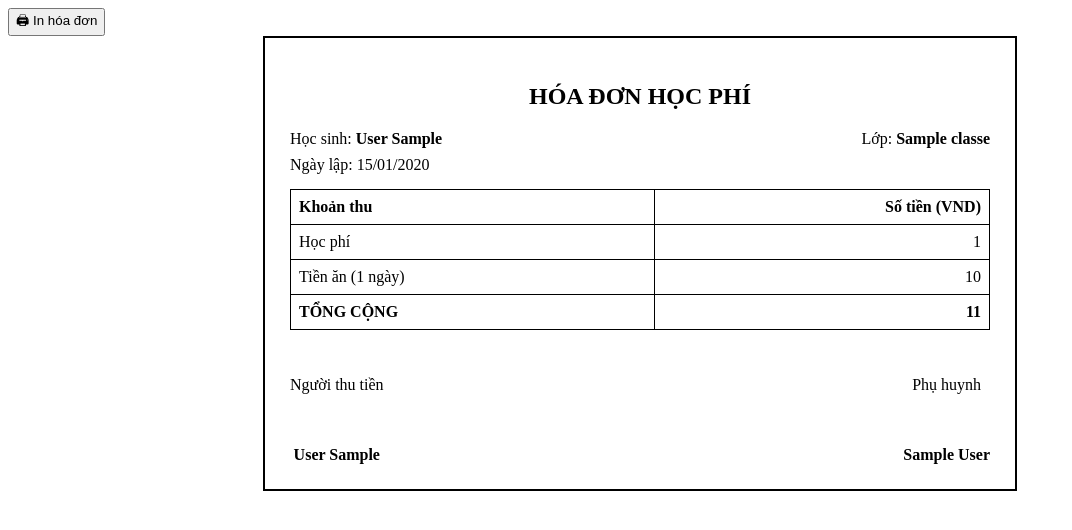
After one commit to PhamNguyenTuanHung/BTLCNPM, a Flask app: page /invoice/1 in a window 1280 px wide. The commit adds this page. Shown: the top 530 px of the page, without its empty margins (0-1072 px from the left). Run offline with Flask 3, Linux system fonts and the light colour scheme; tables that the repository leaves empty hold one stand-in row (values such as "Sample post").

Commit message:
gộp nhánh Huy

```diff
--- a/QuanLyHocSinh/dao.py
+++ b/QuanLyHocSinh/dao.py
@@ -469,7 +469,7 @@ def load_financial_records(month=None, year=None):
     """
 
     # Lấy cấu hình hệ thống
-    base_tuition = get_system_config('tuition', default=3000000)
+    base_tuition = get_system_config('tuition', default=500000)
     meal_cost_per_day = get_system_config('mealFee', default=50000)
 
     query = (
@@ -567,7 +567,6 @@ def pay_invoice(invoice_id):
 
     # ===== THANH TOÁN =====
     invoice.paymentDate = datetime.now()
-    invoice.is_paid = True  # nếu có field này
     db.session.commit()
 
     return {
@@ -607,6 +606,27 @@ def generate_monthly_invoices(tuition, meal_fee):
         db.session.add(invoice)
 
     db.session.commit()
+
+def get_invoice_data(invoice_id):
+    invoice = Invoice.query.get(invoice_id)
+
+    if not invoice:
+        return None
+
+    student = invoice.student  # dùng relationship
+
+    # normalize dữ liệu (tránh None trong template)
+    invoice.tuition = invoice.tuition or 0
+    invoice.mealFee = invoice.mealFee or 0
+    invoice.mealDays = invoice.mealDays or 0
+    invoice.total = invoice.total or (
+        invoice.tuition + invoice.mealFee
+    )
+
+    return {
+        "student": student,
+        "invoice": invoice
+    }
 
 
 # ==================== CLASS FUNCTIONS ====================
--- a/QuanLyHocSinh/index.py
+++ b/QuanLyHocSinh/index.py
@@ -3,7 +3,7 @@
 from sqlalchemy import false
 
 from QuanLyHocSinh import admin
-from flask import render_template, request, redirect, jsonify
+from flask import render_template, request, redirect, jsonify, abort
 from flask_login import login_user, logout_user, current_user, login_required
 
 from QuanLyHocSinh import app, dao, login as login_manager, db
@@ -367,6 +367,19 @@ def tuition():
         base_tuition=base_tuition
     )
 
+# ==================== INVOICE ROUTES ====================
+@app.route('/invoice/<int:invoice_id>')
+def invoice(invoice_id):
+    data = dao.get_invoice_data(invoice_id)
+    print(data.get('invoice'))
+    if not data:
+        abort(404)
+
+    return render_template(
+        'invoice.html',
+        student=data['student'],
+        invoice=data['invoice']
+    )
 
 from datetime import datetime, date
 
--- a/QuanLyHocSinh/model.py
+++ b/QuanLyHocSinh/model.py
@@ -131,20 +131,17 @@ class MealAttendance(BaseModel):
 class Invoice(BaseModel):
     __tablename__ = 'invoices'
 
-    # Thời gian áp dụng
-    month = Column(Integer, nullable=False)   # 1–12
+    month = Column(Integer, nullable=False)
     year = Column(Integer, nullable=False)
 
-    # Học phí & tiền ăn
     tuition = Column(Float, nullable=True)
     mealDays = Column(Integer, default=0)
     mealFee = Column(Float, nullable=True)
+
     total = Column(Float, nullable=True)
 
-    # Thanh toán
     paymentDate = Column(DateTime, nullable=True)
 
-    # Quan hệ
     student_id = Column(Integer, ForeignKey('students.id'), nullable=False)
     teacher_id = Column(Integer, ForeignKey('users.id'), nullable=True)
 
@@ -155,6 +152,12 @@ class Invoice(BaseModel):
                             name='unique_student_invoice_per_month'),
     )
 
+    # ✅ PROPERTY CHUẨN
+    @property
+    def calculated_total(self):
+        return (self.tuition or 0) + (self.mealFee*self.mealDays or 0)
+
+    @property
     def is_paid(self):
         return self.paymentDate is not None
 
--- a/QuanLyHocSinh/seed_data.py
+++ b/QuanLyHocSinh/seed_data.py
@@ -23,7 +23,7 @@ with app.app_context():
     # ================== SYSTEM CONFIG ==================
     if SystemConfig.query.count() == 0:
         configs = [
-            SystemConfig(key='tuition', value=5000000, note='Học phí (VND)'),
+            SystemConfig(key='tuition', value=500000, note='Học phí (VND)'),
             SystemConfig(key='mealFee', value=50000, note='Tiền ăn/ngày (VND)'),
             SystemConfig(key='maxNumber', value=25, note='Sĩ số tối đa')
         ]
--- /dev/null
+++ b/QuanLyHocSinh/templates/invoice.html
@@ -0,0 +1,122 @@
+<!DOCTYPE html>
+<html lang="vi">
+<head>
+    <meta charset="UTF-8">
+    <title>Hóa đơn học phí</title>
+
+    <style>
+        body {
+            font-family: "Times New Roman", serif;
+            background: white;
+        }
+
+        .invoice-box {
+            width: 700px;
+            margin: auto;
+            padding: 25px;
+            border: 2px solid #000;
+        }
+
+        h2 {
+            text-align: center;
+            text-transform: uppercase;
+            margin-bottom: 20px;
+        }
+
+        .row {
+            display: flex;
+            justify-content: space-between;
+            margin-bottom: 8px;
+        }
+
+        table {
+            width: 100%;
+            border-collapse: collapse;
+            margin-top: 15px;
+        }
+
+        table, th, td {
+            border: 1px solid #000;
+        }
+
+        th, td {
+            padding: 8px;
+            text-align: right;
+        }
+
+        th:first-child,
+        td:first-child {
+            text-align: left;
+        }
+
+        .total {
+            font-weight: bold;
+        }
+
+        .footer {
+            margin-top: 30px;
+            display: flex;
+            justify-content: space-between;
+            text-align: center;
+        }
+
+        @media print {
+            button {
+                display: none;
+            }
+        }
+    </style>
+</head>
+<body>
+
+<button onclick="window.print()">🖨 In hóa đơn</button>
+
+<div class="invoice-box">
+    <h2>HÓA ĐƠN HỌC PHÍ</h2>
+
+    <div class="row">
+        <div>Học sinh: <b>{{ student.lastName }} {{ student.firstName }}</b></div>
+        <div>Lớp: <b>{{ student.class_.name }}</b></div>
+    </div>
+
+    <div class="row">
+        <div>Ngày lập: {{ invoice.createdAt.strftime('%d/%m/%Y') }}</div>
+    </div>
+
+    <table>
+        <tr>
+            <th>Khoản thu</th>
+            <th>Số tiền (VND)</th>
+        </tr>
+        <tr>
+            <td>Học phí</td>
+            <td>{{ "{:,.0f}".format(invoice.tuition or 0) }}</td>
+        </tr>
+        <tr>
+            <td>Tiền ăn ({{ invoice.mealDays or 0 }} ngày)</td>
+            <td>{{ "{:,.0f}".format(invoice.mealFee*invoice.mealDays or 0) }}</td>
+        </tr>
+        <tr class="total">
+            <td>TỔNG CỘNG</td>
+            <td>{{ "{:,.0f}".format(invoice.calculated_total) }}</td>
+        </tr>
+    </table>
+
+
+    <div class="footer">
+        <div>
+            <p>Người thu tiền</p>
+            <br><br>
+            <b>{{ invoice.teacher.lastName }} {{ invoice.teacher.firstName }}</b>
+        </div>
+
+        <div>
+            <p>Phụ huynh</p>
+            <br><br>
+            <b>{{ student.parentName }}</b>
+        </div>
+    </div>
+</div>
+
+</body>
+</html>
--- a/QuanLyHocSinh/templates/tuition.html
+++ b/QuanLyHocSinh/templates/tuition.html
@@ -51,7 +51,7 @@
                 {% for record in invoices %}
                 {# Sử dụng biến đã được tính toán trong hàm Flask /tuition #}
                 {% set total_meal_cost = record.total_meal_cost | default(0) %}
-                {% set base_fee = record.base_fee | default(3000000) %}
+                {% set base_fee = record.tuition_fee | default(3000000) %}
                 {% set total_fee = record.calculated_total_fee | default(base_fee + total_meal_cost) %}
                 {% set meals_eaten = record.meal_days | default(0) %}
                 {% set paid_status = record.paid_status | default(false) %}
```
